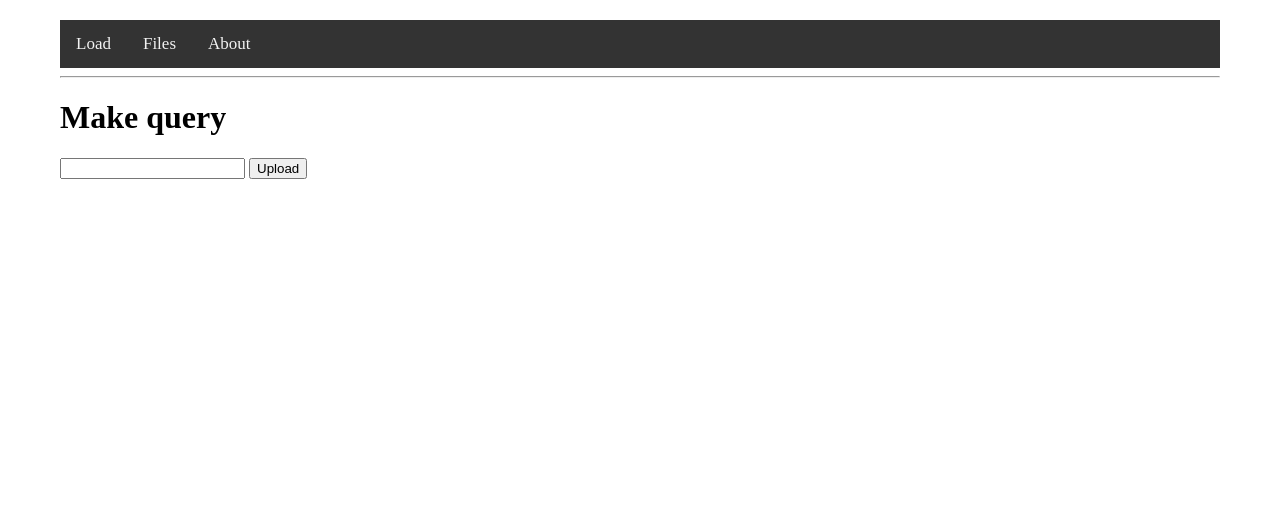
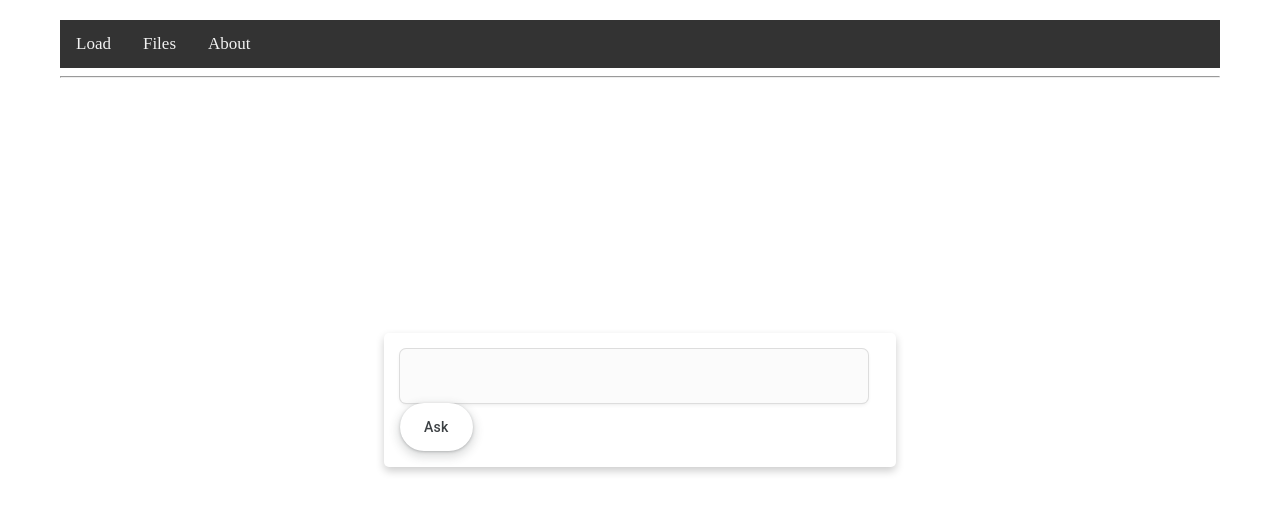
Before and after one commit to yosbel-penate/SemanticSearchLangChaing, a Flask app: template templates/query.html in a window 1280 px wide. Shown: the top 513 px of the page. Run offline with Flask 3, Linux system fonts and the light colour scheme; the template is opened without the code that fills it, so the values that code supplies are empty.

Commit message:
make pretty ask form

```diff
--- a/app.py
+++ b/app.py
@@ -85,8 +85,6 @@ def make_query_form():
         return
     return render_template('query.html')
 
-@app.route('/chat_endpoint')
-def chat_endpoint():
-    global query_answer_tuple_list
-    query_answer_json = json.dumps(query_answer_tuple_list)
-    return jsonify(query_answer_json)
+@app.route("/redirect", methods=["POST"])
+def redirect_to_new_page():
+    return redirect(url_for("make_query_form"))
--- a/templates/query.html
+++ b/templates/query.html
@@ -1,10 +1,127 @@
 {% extends 'base.html' %}
 
 {% block content %}
-    <title>Make query</title>
-    <h1>Make query</h1>
-    <form action="/query" method=post enctype=multipart/form-data>
-        <input type=text name=query>
-        <input type=submit value=Upload>
-    </form>
+<style>
+    /* CSS */
+    .button-17 {
+        align-items: center;
+        appearance: none;
+        background-color: #fff;
+        border-radius: 24px;
+        border-style: none;
+        box-shadow: rgba(0, 0, 0, .2) 0 3px 5px -1px,rgba(0, 0, 0, .14) 0 6px 10px 0,rgba(0, 0, 0, .12) 0 1px 18px 0;
+        box-sizing: border-box;
+                                    color: #3c4043;
+        cursor: pointer;
+        display: inline-flex;
+        fill: currentcolor;
+        font-family: "Google Sans",Roboto,Arial,sans-serif;
+        font-size: 14px;
+        font-weight: 500;
+        height: 48px;
+        justify-content: center;
+        letter-spacing: .25px;
+        line-height: normal;
+        max-width: 100%;
+        overflow: visible;
+        padding: 2px 24px;
+        position: relative;
+        text-align: center;
+        text-transform: none;
+        transition: box-shadow 280ms cubic-bezier(.4, 0, .2, 1),opacity 15ms linear 30ms,transform 270ms cubic-bezier(0, 0, .2, 1) 0ms;
+        user-select: none;
+        -webkit-user-select: none;
+        touch-action: manipulation;
+        width: auto;
+        will-change: transform,opacity;
+        z-index: 0;
+    }
+
+    .button-17:hover {
+        background: #F6F9FE;
+        color: #174ea6;
+    }
+
+    .button-17:active {
+        box-shadow: 0 4px 4px 0 rgb(60 64 67 / 30%), 0 8px 12px 6px rgb(60 64 67 / 15%);
+        outline: none;
+    }
+
+    .button-17:focus {
+        outline: none;
+        border: 2px solid #4285f4;
+    }
+
+    .button-17:not(:disabled) {
+        box-shadow: rgba(60, 64, 67, .3) 0 1px 3px 0, rgba(60, 64, 67, .15) 0 4px 8px 3px;
+    }
+
+    .button-17:not(:disabled):hover {
+        box-shadow: rgba(60, 64, 67, .3) 0 2px 3px 0, rgba(60, 64, 67, .15) 0 6px 10px 4px;
+    }
+
+    .button-17:not(:disabled):focus {
+        box-shadow: rgba(60, 64, 67, .3) 0 1px 3px 0, rgba(60, 64, 67, .15) 0 4px 8px 3px;
+    }
+
+    .button-17:not(:disabled):active {
+        box-shadow: rgba(60, 64, 67, .3) 0 4px 4px 0, rgba(60, 64, 67, .15) 0 8px 12px 6px;
+    }
+
+    .button-17:disabled {
+        box-shadow: rgba(60, 64, 67, .3) 0 1px 3px 0, rgba(60, 64, 67, .15) 0 4px 8px 3px;
+    }
+    .input_query{
+        padding: 7px;
+        margin-right: 5px;
+        border-radius: 6px;
+        font-size: 16px;
+        background: #fbfbfb;
+        border: 2px solid transparent;
+        height: 36px;
+        width: 450px;
+        box-shadow: 0 0 0 1px #dddddd, 0 2px 4px 0 rgb(0 0 0 / 7%), 0 1px 1.5px 0 rgb(0 0 0 / 5%);
+    }
+    .input_query:focus{
+        border: 2px solid #000;
+        border-radius: 4px;
+    }
+    /*Card*/
+    .parent {
+        display: flex;
+        justify-content: center; /* Centrar horizontalmente */
+        align-items: center; /* Centrar verticalmente */
+    }
+    .child {
+        position: absolute;
+        top: 50%;
+        left: 50%;
+        transform: translate(-50%, -50%);
+    }
+    .card {
+        box-shadow: 0 4px 8px 0 rgba(0,0,0,0.2);
+        transition: 0.3s;
+        width: 40%;
+        border-radius: 5px;
+    }
+
+    .card:hover {
+    box-shadow: 0 8px 16px 0 rgba(0,0,0,0.2);
+    }
+
+    .container {
+        padding: 16px 16px;
+    }
+</style>
+    <div class="parent">
+        <title>Make query</title>
+        <div class="card child">
+            <div class="container parent">
+                <form action="/query" method=post enctype=multipart/form-data>
+                    <input class="input_query" type=text name=query>
+                    <input class="button-17" type=submit value=Ask>
+                </form>
+            </div>
+        </div>
+    </div>
 {% endblock %}
```
Also changed, not shown: templates/answer.html (+73 -0 lines), 1 other file.
